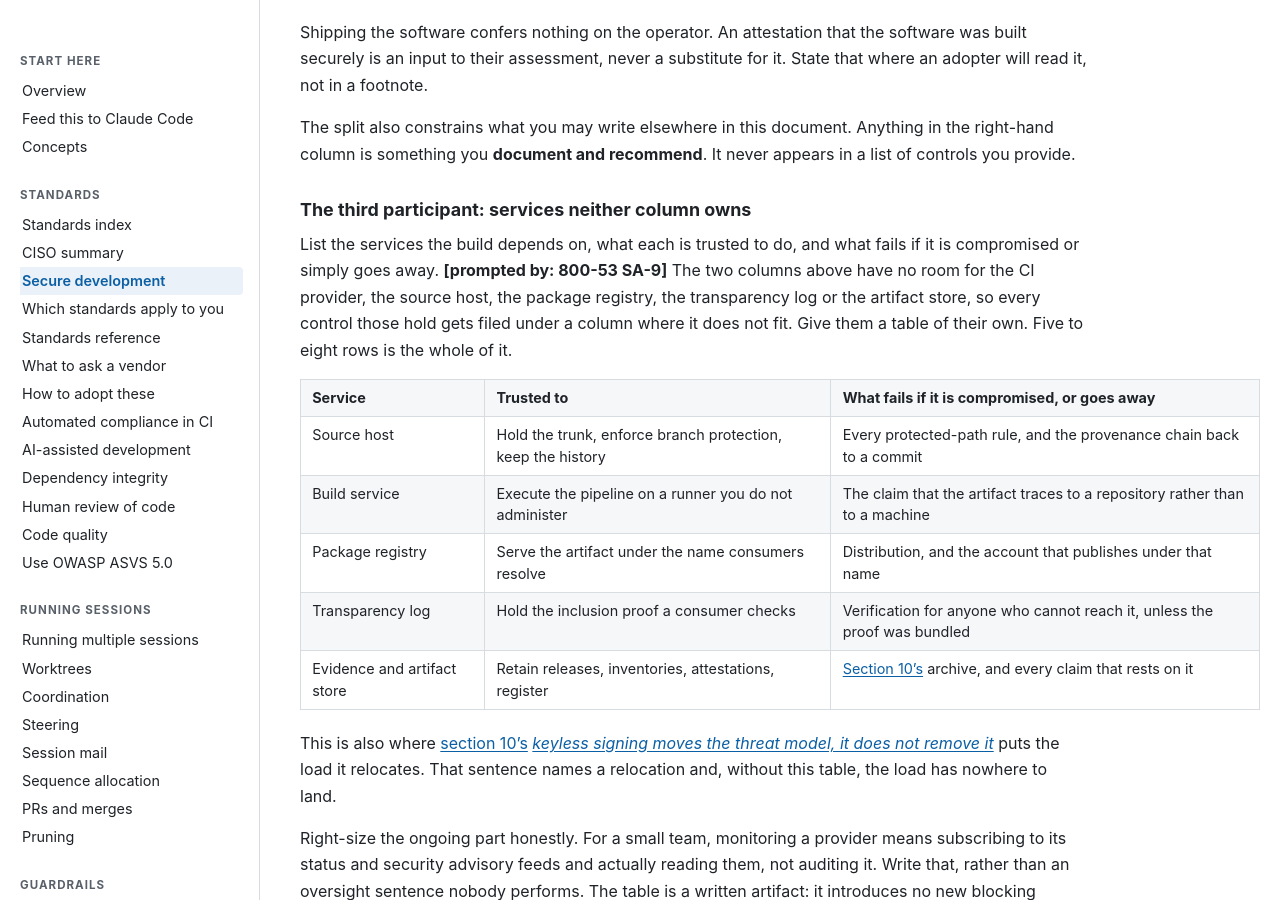
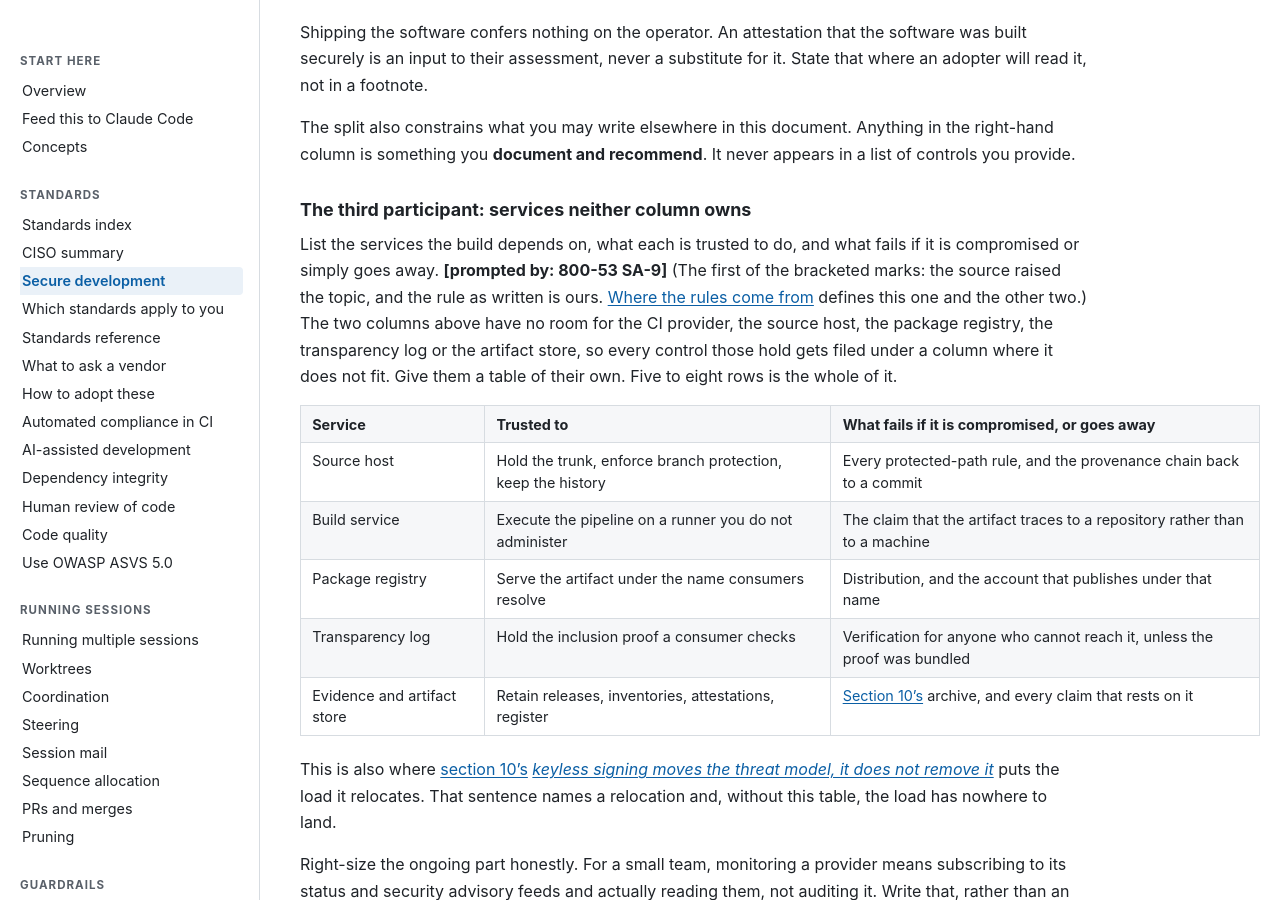
Before and after one commit to wshallwshall/claude-multisession, a Jekyll site: the page built from docs/standards/SECURE-DEVELOPMENT.md, in a window 1280 px wide and 900 px high, scrolled down 5874 px. Built offline with Jekyll 4.4.1, drawn with Linux system fonts in a browser that asks for light colours; our own code applies the rules of GitHub Pages for plain Markdown files.

Commit message:
docs(standards): gloss the first citation mark, which sits far ahead of its definition
The restructure's one relocation moved "Where the rules come from" to the back matter, which
put the first bracketed mark about 1300 lines ahead of the taxonomy that defines it. The BLUF
carries a pointer, but a pointer read at line 46 is weaker than adjacency at the moment a
reader actually meets an unexplained "[prompted by: ...]" in the body.

Glossed at the first occurrence only, parenthesised so it reads as an aside rather than as
rule text the mark could be taken to attach to. The other 21 mark sites are untouched, and the
relocation stands -- reversing it would reopen settled, verified work for a problem that has a
cheaper fix.

All 26 citation marks still byte-identical, 157 in-page anchors all resolving, Word copy
regenerated with pandoc 3.10.

Co-Authored-By: Claude Opus 5 <noreply@anthropic.com>

```diff
--- a/docs/standards/SECURE-DEVELOPMENT.md
+++ b/docs/standards/SECURE-DEVELOPMENT.md
@@ -229,7 +229,10 @@ provide.
 ### The third participant: services neither column owns
 
 List the services the build depends on, what each is trusted to do, and what fails if it is
-compromised or simply goes away. **[prompted by: 800-53 SA-9]** The two columns above have no room
+compromised or simply goes away. **[prompted by: 800-53 SA-9]** (The first of the bracketed marks:
+the source raised the topic, and the rule as written is ours.
+[Where the rules come from](#where-the-rules-come-from) defines this one and the other two.) The two
+columns above have no room
 for the CI provider, the source host, the package registry, the transparency log or the artifact
 store, so every control those hold gets filed under a column where it does not fit. Give them a table
 of their own. Five to eight rows is the whole of it.
```
Also changed, not shown: 1 other file.
